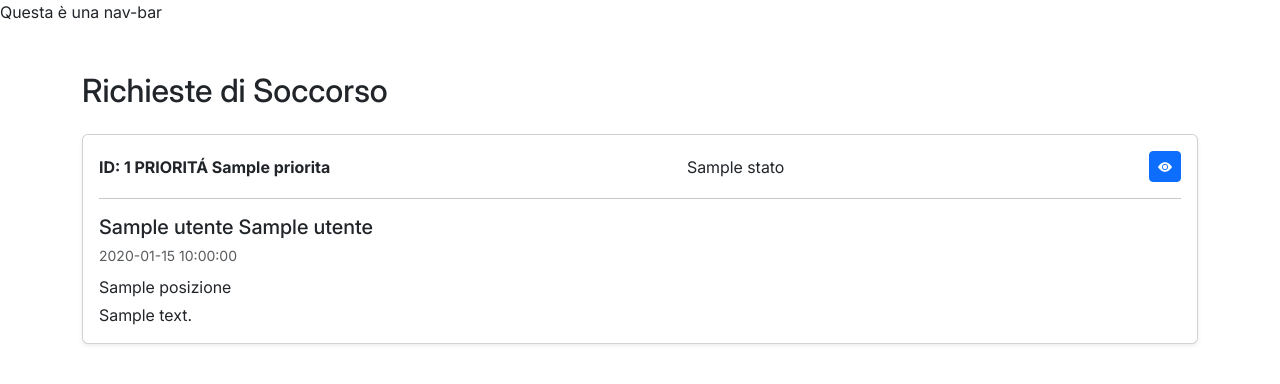
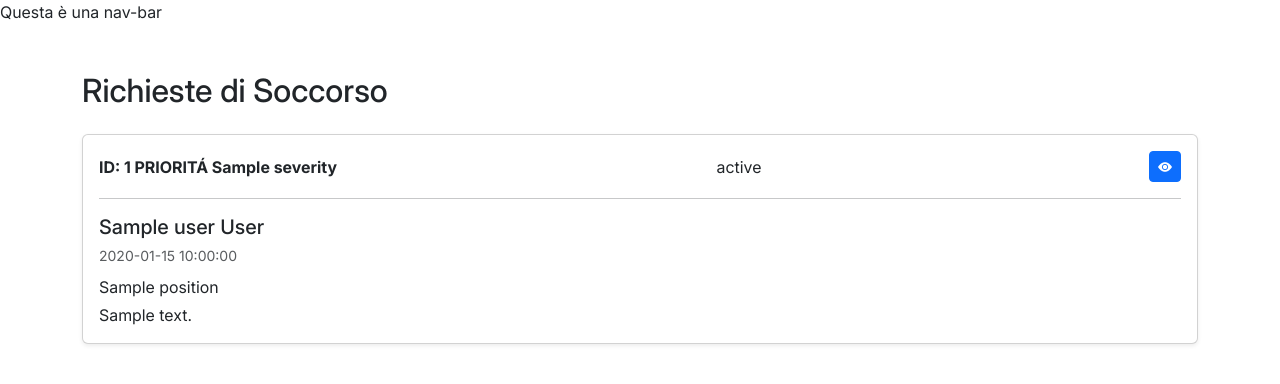
Before and after one commit to KronosPNG/RescueCom, a Python web app: template client/templates/richieste.html in a window 1280 px wide. Shown: the top 384 px of the page. Run offline with Jinja, Linux system fonts and the light colour scheme; the template is opened without the code that fills it: most values are stand-ins (such as "Sample title", 1, 10 or a date in 2020).

Commit message:
nomi in inglese

```diff
--- a/client/templates/richieste.html
+++ b/client/templates/richieste.html
@@ -5,13 +5,13 @@
 
     <h2 class="mb-4">Richieste di Soccorso</h2>
 
-    {% for r in richieste %}
+    {% for r in requests %}
     <div class="card mb-3 shadow-sm">
         <div class="card-body">
 
             <div class="d-flex justify-content-between align-items-center">
-                <strong>ID: {{ r.id }} PRIORIT&#193; {{r.priorita}}</strong>
-                {{ r.stato }}
+                <strong>ID: {{ r.emergency_id }} PRIORIT&#193; {{r.severity}}</strong>
+                {{ r.state }}
                 </span>
                 <button type="button" class="btn btn-primary btn-sm ms-2" title="Visualizza dettagli" onclick="window.location.href='/richiesta?id={{ r.id }}'">
                     <i class="bi bi-eye-fill"></i>
@@ -22,7 +22,7 @@
 
             <!-- Nome e cognome utente -->
             <h5 class="mb-1">
-                {{ r.utente.nome }} {{ r.utente.cognome }}
+                {{ r.user.name }} {{ r.user.surname }}
             </h5>
 
             <small class="text-muted">
@@ -30,11 +30,11 @@
             </small>
 
             <p class="mt-2 mb-1">
-                {{ r.posizione }}
+                {{ r.position }}
             </p>
 
             <p class="mb-0">
-                {{ r.descrizione }}
+                {{ r.details_json }}
             </p>
 
         </div>
```
Also changed, not shown: client/templates/dettaglio_richiesta.html (+10 -10 lines).
